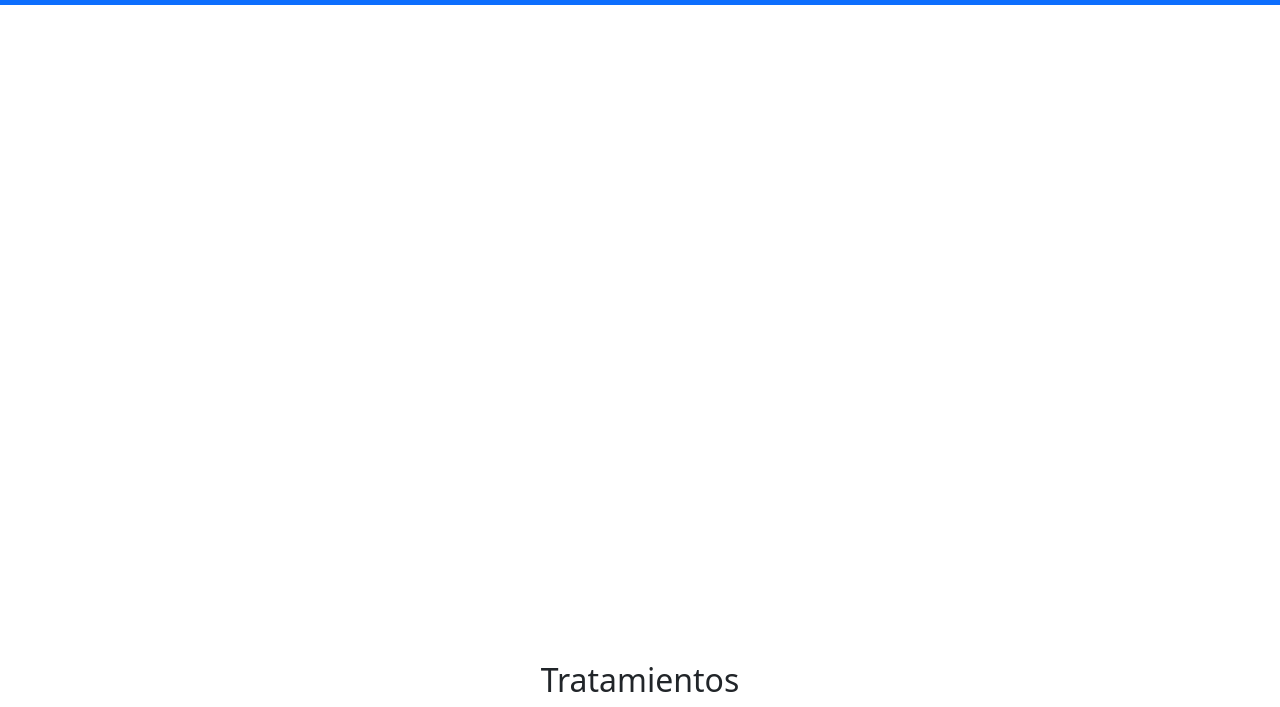
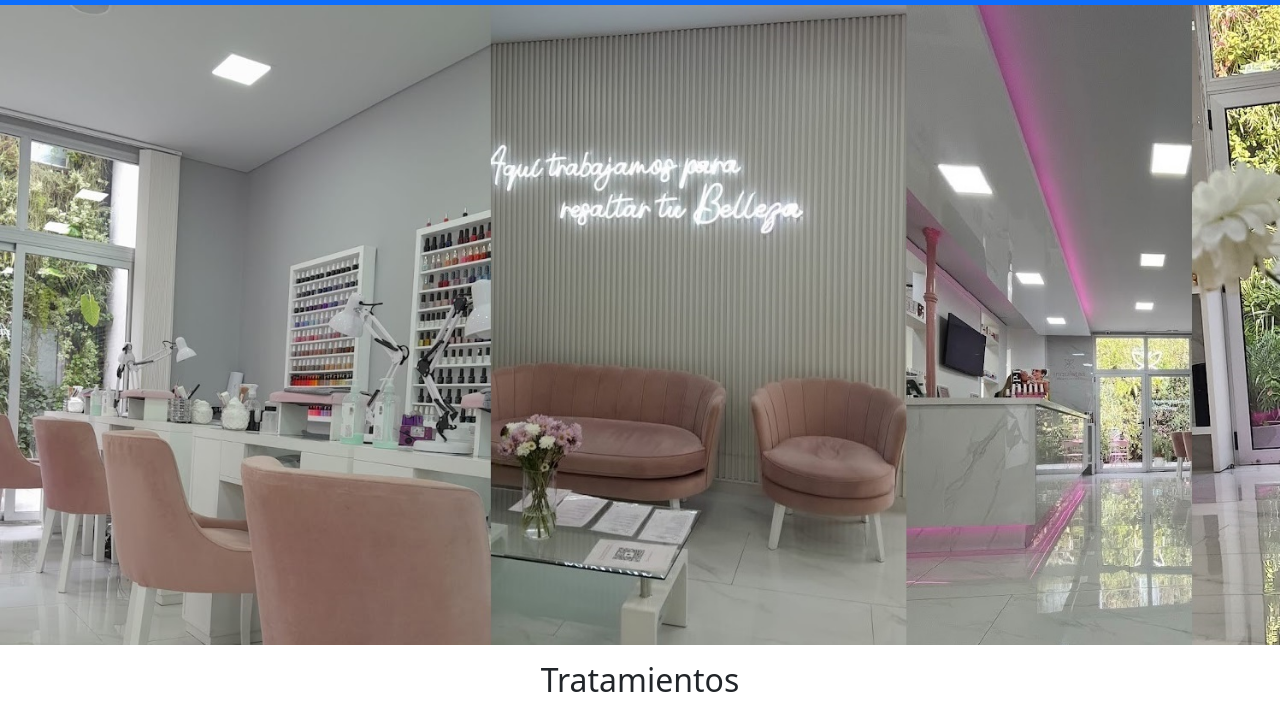
Before and after one commit to daianaacuna/rioestetica, a plain HTML site: page index.html in a window 1280 px wide. Shown: the part 93-800 px from the top of the page. Drawn offline with nearby package versions, Linux system fonts and the light colour scheme.

Commit message:
configuro banner

```diff
--- a/styles/style.css
+++ b/styles/style.css
@@ -1,7 +1,7 @@
 @import url('https://fonts.googleapis.com/css2?family=Rubik:ital,wght@0,300..900;1,300..900&display=swap');
 
 .banner {
-    background-image: url("../assets/hero.jpg");
+    background-image: url("../assets/banner.jpg");
     height: 80vh;
     background-repeat: no-repeat;
     background-size: cover;
```
